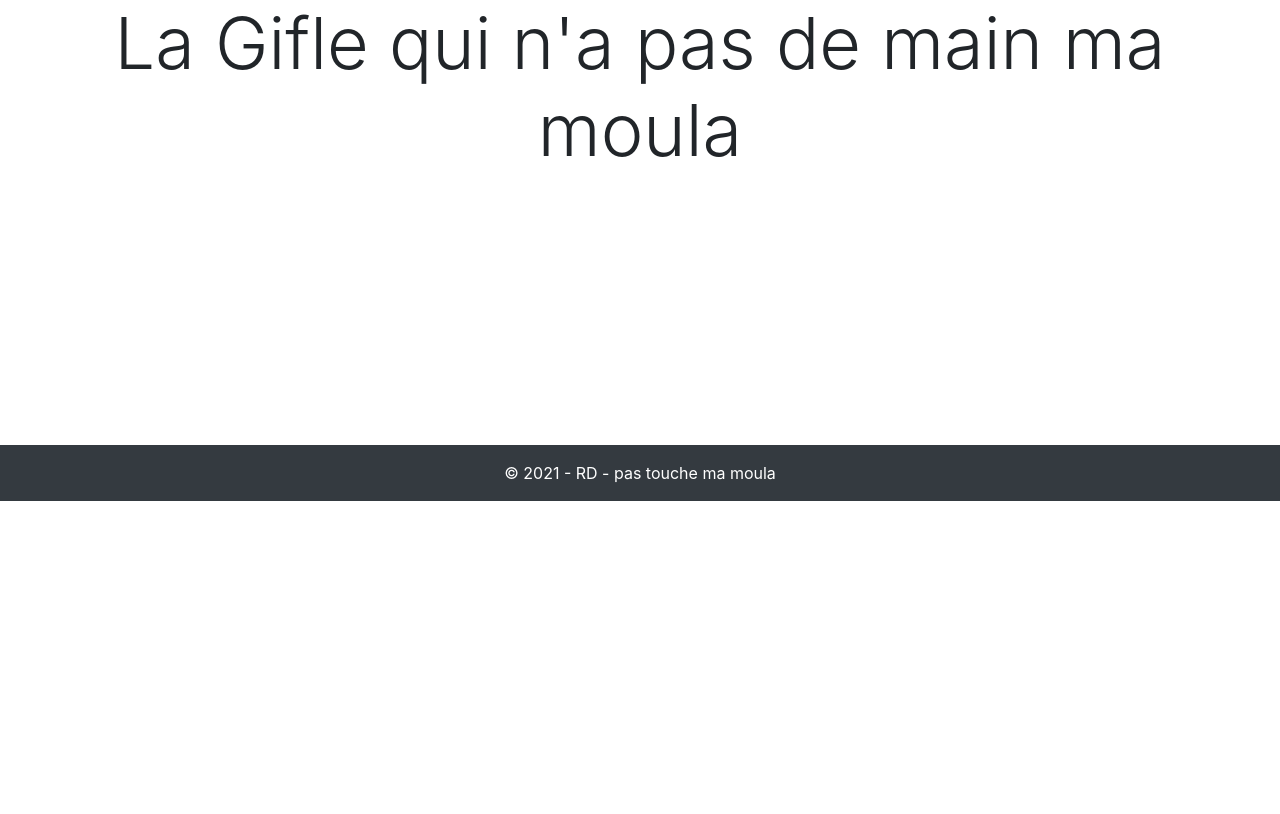
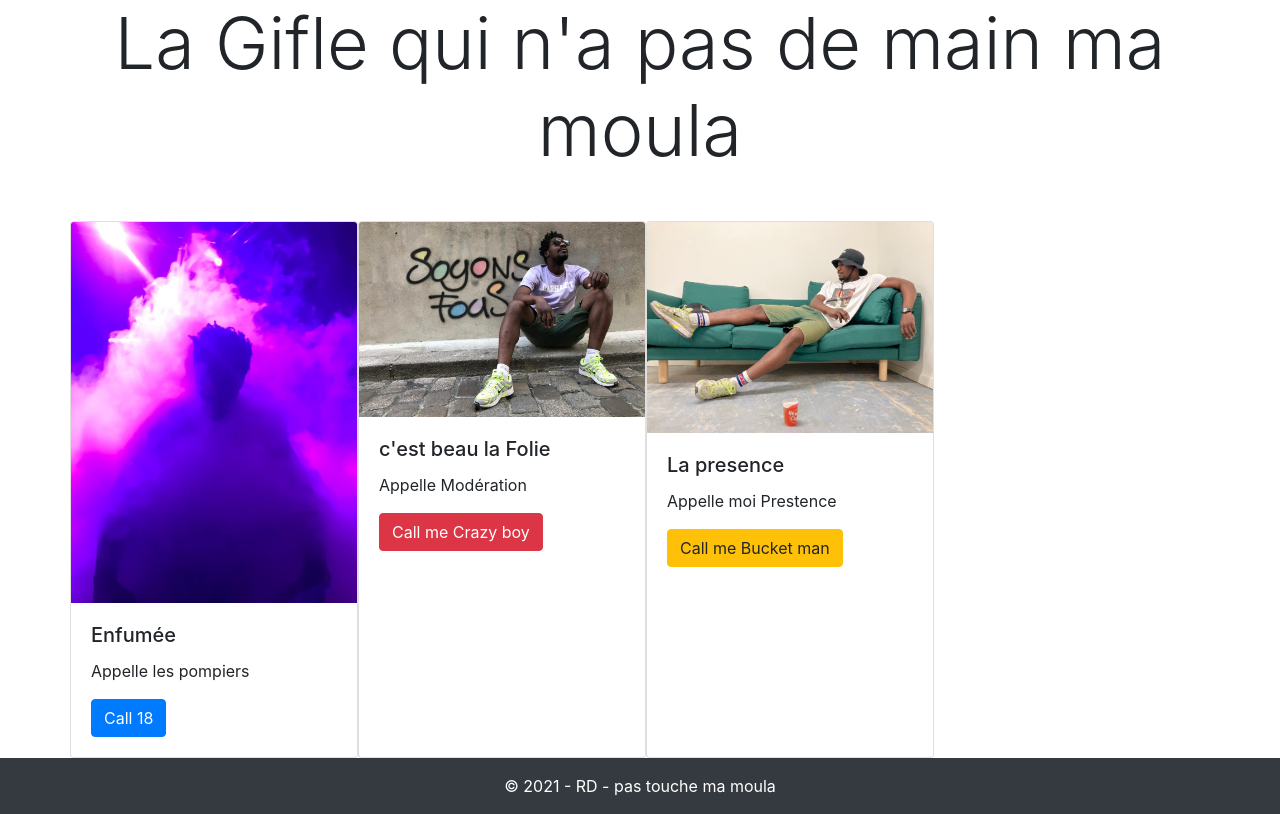
Before and after one commit to cuite18/klaac, a PHP site: page / in a window 1280 px wide. Shown: the part 163-977 px from the top of the page. Before the commit the page ends 664 px from the top, so only its background shows below. Run offline with PHP 8.4, Linux system fonts and the light colour scheme.

Commit message:
ajout appelle les pompiers

```diff
--- a/index.php
+++ b/index.php
@@ -10,15 +10,43 @@
     <body>
         <div class="container" style="min-height: 70vh;">
 
-        <h1 class="display-4 text-center my-5">LA KLAAC</h1>
+            <h1 class="display-4 text-center my-5">LA KLAAC</h1>
 
-        <h2 class="display-3 text-center my-5">La Gifle qui n'a pas de main ma moula</h2>
+            <h2 class="display-3 text-center my-5">La Gifle qui n'a pas de main ma moula</h2>
 
-    </div>
+            <div class="row">
+                <div class="card" style="width: 18rem;">
+                    <img src="img/card1.jpeg" class="card-img-top" alt="...">
+                    <div class="card-body">
+                        <h5 class="card-title">Enfumée</h5>
+                        <p class="card-text">Appelle les pompiers</p>
+                        <a href="#" class="btn btn-primary">Call 18 </a>
+                    </div>
+                </div>
+
+                <div class="card" style="width: 18rem;">
+                    <img src="img/card2.jpeg" class="card-img-top" alt="...">
+                    <div class="card-body">
+                        <h5 class="card-title">c'est beau la Folie</h5>
+                        <p class="card-text">Appelle Modération</p>
+                        <a href="#" class="btn btn-danger">Call me Crazy boy</a>
+                    </div>
+                </div>
+
+                <div class="card" style="width: 18rem;">
+                    <img src="img/card3.jpeg" class="card-img-top" alt="...">
+                    <div class="card-body">
+                        <h5 class="card-title">La presence</h5>
+                        <p class="card-text">Appelle moi Prestence</p>
+                        <a href="#" class="btn btn-warning">Call me Bucket man</a>
+                    </div>
+                </div>
+            </div>
+        </div>
 
 
 
-    <footer class="bg-dark text-white text-center py-3">
+        <footer class="bg-dark text-white text-center py-3">
             &copy; 2021 - RD - pas touche ma moula
         </footer>
 
```
Also changed, not shown: img/card1.jpeg (added), img/card2.jpeg (added), img/card3.jpeg (added).
